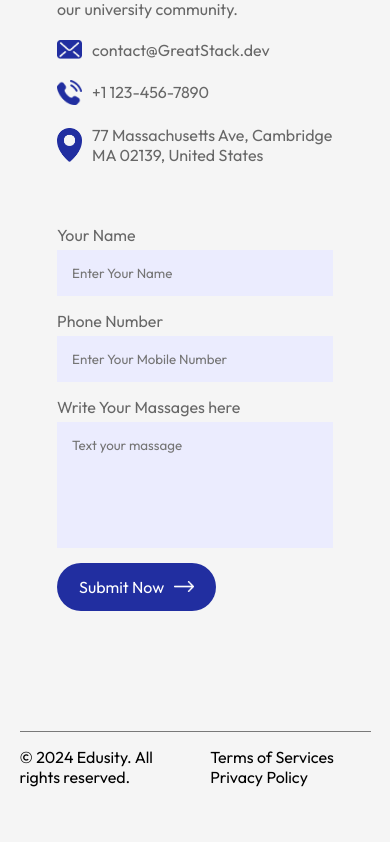
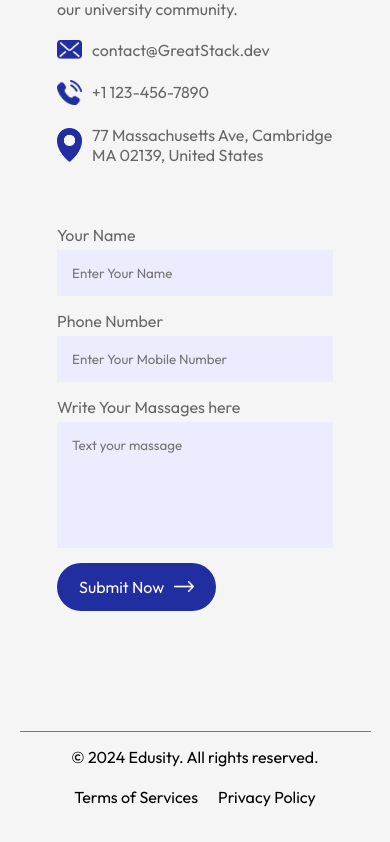
Before and after one commit to sacreations/EDU-site-test, a React (Vite) app: page / in a window 390 px wide. Shown: the part 4782-5624 px from the top of the page. Before the commit the page ends 5594 px from the top, so only its background shows below. Built offline with nearby package versions, Linux system fonts and the light colour scheme.

Commit message:
23.Footer-Section-Responsive-for-Mobile-And-Tablets.

```diff
--- a/src/components/Footer/Footer.css
+++ b/src/components/Footer/Footer.css
@@ -11,3 +11,18 @@
     display: inline-block;
     margin-left: 20px;
 }
+
+/* - - - - - Meadia Quary - - - - - */
+
+@media(max-width:600px){
+    .footer{
+        display: block;
+        text-align: center;
+    }
+    .footer ul li{
+        margin: 10px;
+    }
+    .footer ul{
+        margin-top: 10px;
+    }
+}
```
